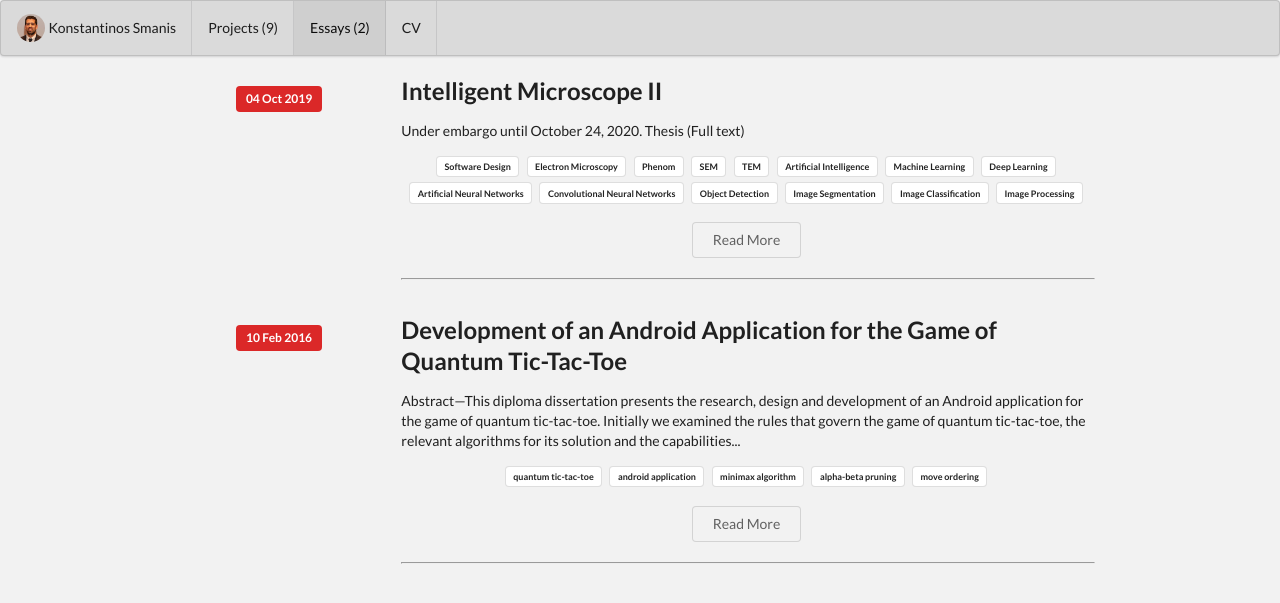
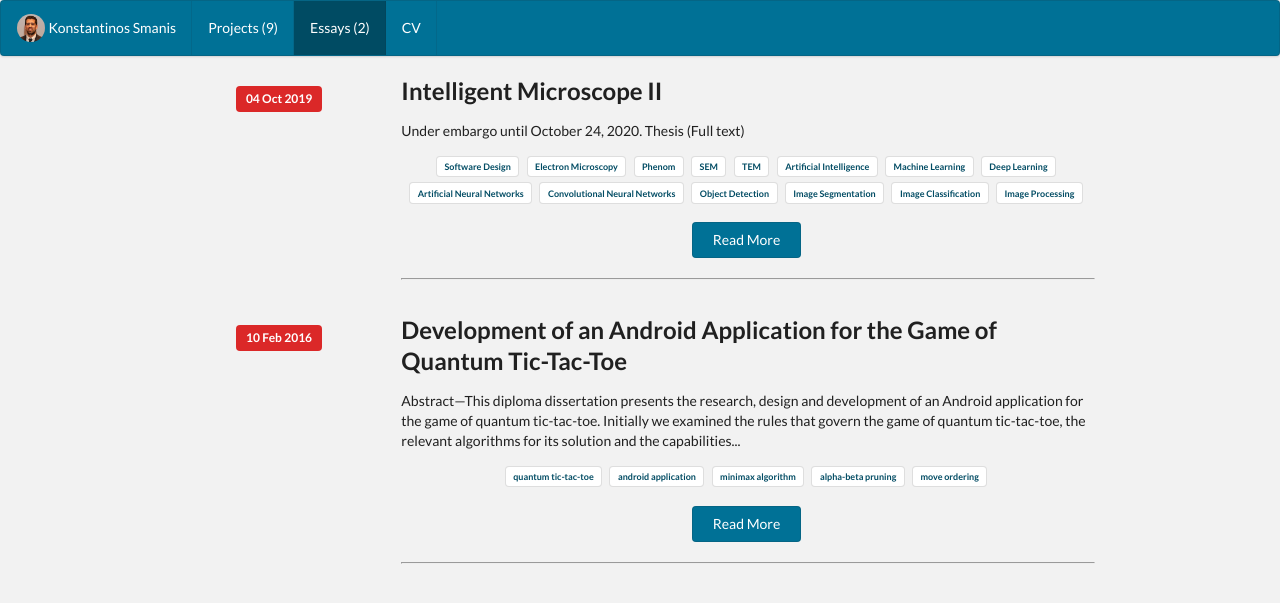
Before and after one commit to KSmanis/ksmanis.github.io, a Jekyll site: the page built from essays/index.html, in a window 1280 px wide. Shown: the top 603 px of the page. Built offline with Jekyll 4.4.1, drawn with Linux system fonts in a browser that asks for light colours.

Commit message:
Improve overall site styling

```diff
--- a/css/stylesheet-customizations.scss
+++ b/css/stylesheet-customizations.scss
@@ -5,20 +5,46 @@
 // Put your custom CSS here if you want to override the defaults.
 // Here are some common customizations for colors
 
-// Customize the background color
-body {
-  // background-color: #f2f2f2;;
+$accent-primary: #007196;
+$accent-primary-dark: darken($accent-primary, 10%);
+$accent-secondary: white;
+
+// Customize the menubar
+.ui.menu {
+  background: $accent-primary;
+
+  a.item {
+    color: $accent-secondary;
+  }
+
+  a.item:hover, a.active.item, a.active.item:hover {
+    background-color: $accent-primary-dark;
+    color: $accent-secondary;
+  }
 }
 
-// Customize the menubar color
-.ui.menu {
-  // background: $background-start;
+// Customize links and home icons
+a, .icon-home {
+  color: $accent-primary;
+
+  &:hover {
+    color: $accent-primary-dark;
+  }
 }
 
-// Customize icon colors and links
-.icon-home, a:link, a:visited {
-  color: #007196;
+// Customize buttons
+.ui.basic.button {
+  background: $accent-primary !important;
+  color: $accent-secondary !important;
+
+  &:focus, &:hover {
+      background: $accent-primary-dark !important;
+      color: $accent-secondary !important;
+  }
 }
-a:hover {
-  color: darken(#007196, 10%);
+
+// Customize labels
+.ui.basic.label {
+  background: $accent-secondary;
+  color: $accent-primary-dark;
 }
```
